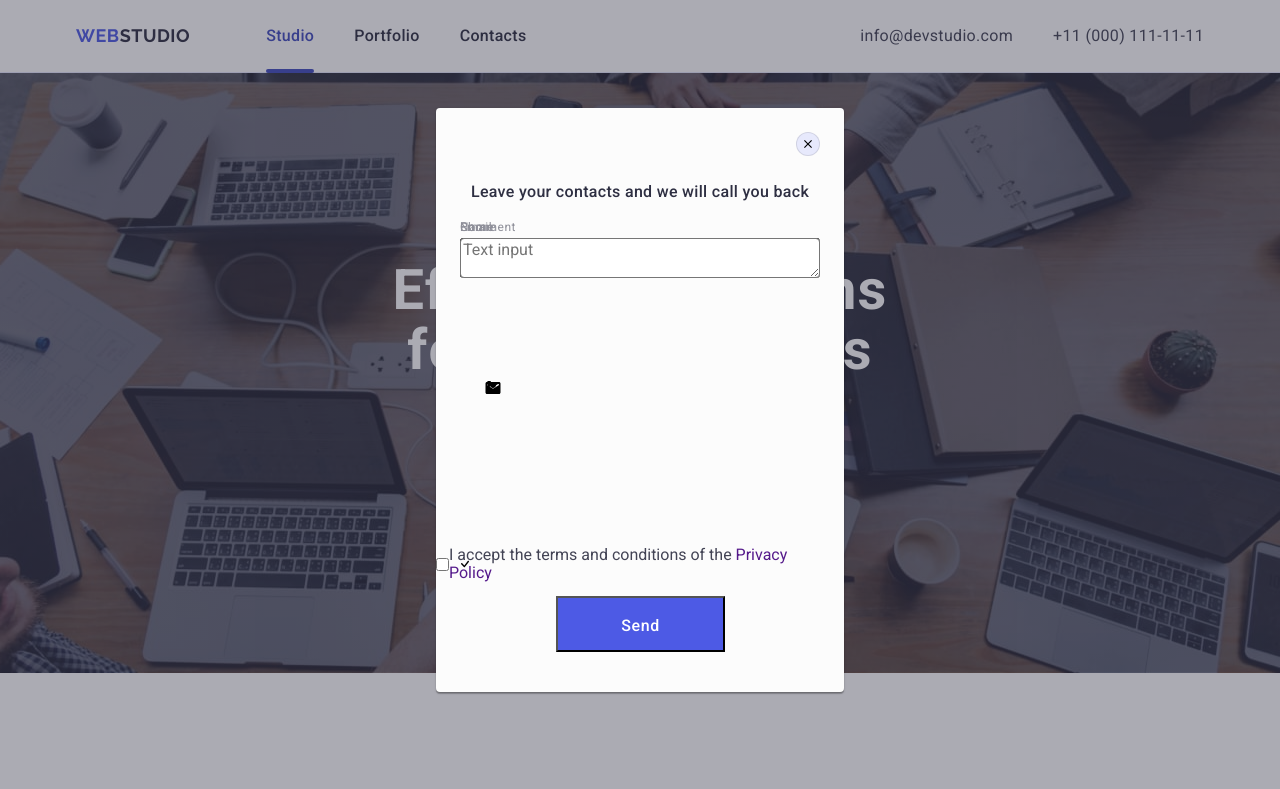
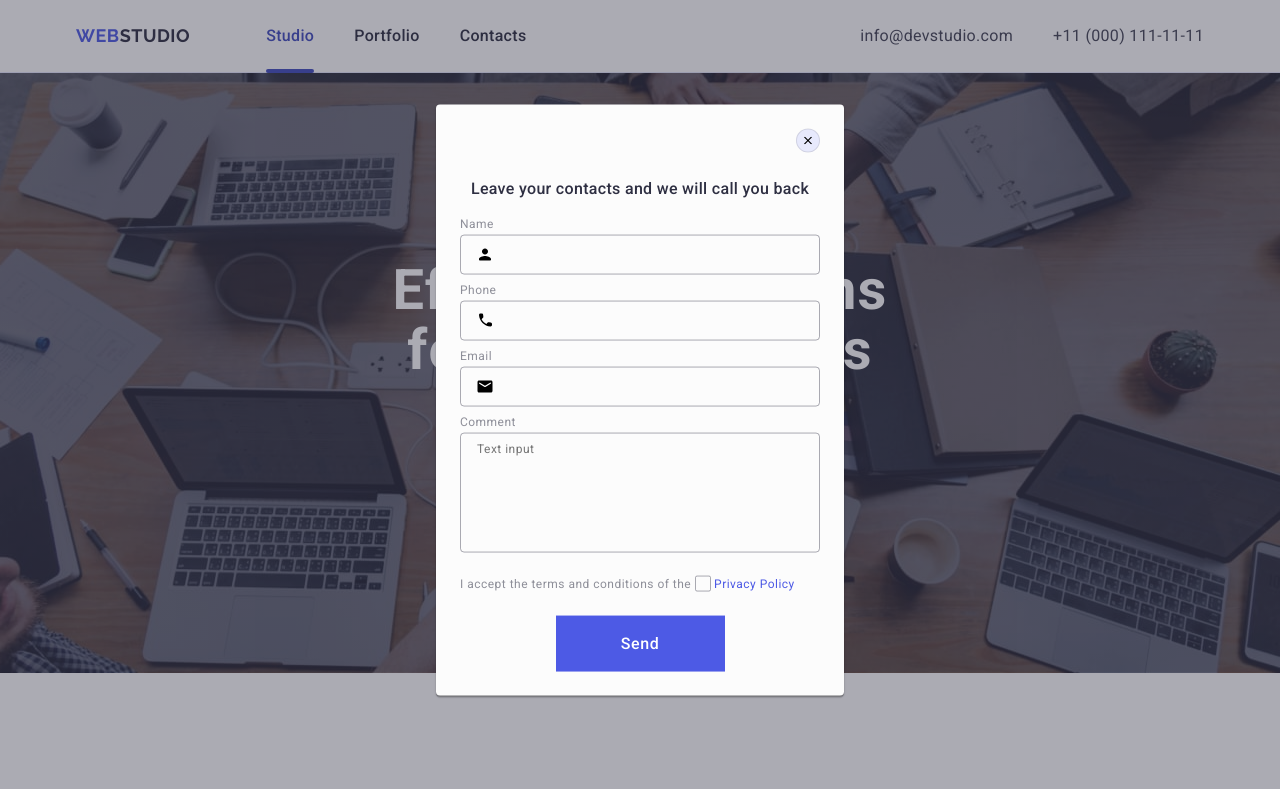
Before and after one commit to Anastasiia-Posliednicheko/goit-markup-hw-05, a plain HTML site: page index.html in a window 1280 px wide. Shown: the top 789 px of the page. Drawn offline with nearby package versions, Linux system fonts and the light colour scheme; a web font is replaced by a local one.

Commit message:
add index file

```diff
--- a/css/styles.css
+++ b/css/styles.css
@@ -556,6 +556,7 @@ p {
 }
 
 .text-input{
+    margin-bottom: 16px;
     margin-left: 80px;
     font-weight: 500;
     font-size: 16px;
@@ -568,6 +569,12 @@ p {
 
 
 .email-input{
+    color: #ffffff;
+    padding-left: 16px;
+    letter-spacing: 0.04em;
+    line-height: 2;
+    font-size: 12px;
+    background-color: transparent;
     display:flex;
     border: 1px solid #fff;
     background: #2e2f42;
@@ -576,8 +583,11 @@ p {
     height: 40px;
     box-shadow: 0px 4px 4px 0px rgba(0, 0, 0, 0.15);
 }
+.email-input::placeholder{
+    color: #ffffff;
+}
 .btn-input{
-
+    border: none;
     background-color: #4d5ae5;
     color: #fff;
     line-height: 1.5;
@@ -588,7 +598,7 @@ p {
     cursor: pointer;
     border-radius: 4px;
     padding: 8px 24px;
-    width: 165px;
+    min-width: 165px;
     height: 40px;
     display: flex;
     align-items: center;
@@ -605,6 +615,7 @@ p {
 }
 
 .subscribe-icon{
+    margin-left: 16px;
     fill: #fff;
 }
 
@@ -633,11 +644,7 @@ ul {
     width: 100%;
     height: 100%;
     background-color:rgba(46, 47, 66, 0.4);
-
-
     opacity: 0;
-    visibility: hidden;
-    pointer-events: auto;
     transition: opacity 250ms cubic-bezier(0.4, 0, 0.2, 1),
                 visibility 250ms cubic-bezier(0.4, 0, 0.2, 1);
 }
@@ -650,6 +657,7 @@ ul {
 
 }
 .modal{
+    padding: 72px 24px 24px 24px;
     gap: 8px;
     position: absolute;
     top: 50%;
@@ -680,118 +688,158 @@ ul {
     width: 24px;
     height: 24px;
     border: 1px solid rgba(0, 0, 0, 0.1);
-    border-radius: 100%;
+    border-radius: 50%;
     background-color: #e7e9fc;
-    transition:  250ms cubic-bezier(0.4, 0, 0.2, 1);
-    transition-property: border-color, background-color;
+    transition: background-color 250ms cubic-bezier(0.4, 0, 0.2, 1), border 250ms cubic-bezier(0.4, 0, 0.2, 1);
 
 }
 
-.btn-modal-icon{
-    stroke: rgba(0, 0, 0, 0.1);
-    transition: 250ms cubic-bezier(0.4, 0, 0.2, 1);
-    transition-property: stroke;
-}
 
 .btn-modal:hover,
 .btn-modal:focus{
     background-color: #404BBF;
+    border: none;
 }
 
-.btn-modal:hover .btn-modal-icon,
-.btn-modal:focus .btn-modal-icon{
-    stroke:#fff;
+.btn-model-icon{
+    transition: fill 250ms cubic-bezier(0.4, 0, 0.2, 1);
 }
 
+.btn-model-icon:hover,
+.btn-model-icon:focus {
+    fill: #ffffff;
+}
+
+
 .text-modal{
-    margin-top: 72px;
+    margin-bottom: 16px;
     font-weight: 500;
     font-size: 16px;
     line-height: 1.5;
     letter-spacing: 0.02em;
     text-align: center;
     color: #2e2f42;
-    font-family: "Roboto", sans-serif;
 
  }
 
 .form-field{
-    margin-left: 24px;
-    margin-top: 16px;
-    position: relative;
-    width: 360px;
-    height: 336px;
-    display: flex;
-    flex-direction: column;
-    justify-content: flex-start;
-    align-items: flex-start;
-     padding: 0px;
+    margin-bottom: 8px;
 }
 
 
 .form-input{
+    transition: border-color 250ms cubic-bezier(0.4, 0, 0.2, 1);
+    outline: transparent;
+    padding-left: 38px;
+    background-color: transparent;
+    border: 1px solid rgba(46, 47, 66, 0.4);
     border-radius: 4px;
-    left: 0;
-    top: 18px;
+    width: 100%;
+    height: 40px;
+}
+.form-input:focus{
+    border-color: #4D5AE5;
+}
+.input-wrapper{
+    position: relative;
+}
+
+
+.form-label{
+    display: block;
+    margin-bottom: 4px;
+    font-size: 12px;
+    line-height: 1.17;
+    letter-spacing: 0.04em;
+    color: #8e8f99;
+}
+
+.form-icon{
+    transition: fill 250ms cubic-bezier(0.4, 0, 0.2, 1);
+    top: 50%;
+    left: 16px;
+    transform:translateY(-50%);
     position: absolute;
-    width: 360px;
-    height: 40px;
+
+}
+.form-icon:focus {
+    fill: #4D5AE5;
+}
+.form-comment{
+    margin-bottom: 16px;
+}
+.input-comment{
+    width: 100%;
+    height: 120px;
+    font-size: 12px;
+    line-height: 1.17;
+    letter-spacing: 0.04em;
+    color: rgba(46, 47, 66, 0.4);
+    border: 1px solid rgba(46, 47, 66, 0.4);
+    border-radius: 4px;
+    background-color: transparent;
+    padding: 8px 16px;
+    outline: transparent;
+    resize: none;
+    transition: border-color 250ms cubic-bezier(0.4, 0, 0.2, 1);
+
+}
+.input-comment:focus{
+    border-color: #4D5AE5;
 }
 
 
 
 
-.form-label{
-    position: absolute;
-    height: 14px;
-    left: 0;
-    font-weight: 400;
-    font-size: 12px;
-    line-height: 1.16667;
-    letter-spacing: 0.04em;
-    color: #8e8f99;
+
+.form-field-checkbox{
+    margin-bottom: 24px;
 }
 
-.form-icon{
-    position:absolute;
-    top: 50%;
-    left: 24px;
-    transform: translateY(-50%);
+
+.text-checkbox{
+    font-size: 12px;
+    line-height: 1.17;
+    letter-spacing: 0.04em;
+    color:#8e8f99;
+
+
 }
-.form-field-checkbox{
-    position: relative;
-    width: 360px;
+.form-field-checkbox-icon{
+    width: 16px;
     height: 16px;
-    display: flex;
-        flex-direction: row;
-        justify-content: flex-start;
-        align-items: center;
-        gap: 8;
-        padding: 0px;
+    border: 1px solid rgba(46, 47, 66, 0.4);
+    border-radius: 2px;
+    transition: background-color 250ms cubic-bezier(0.4, 0, 0.2, 1), border 250ms cubic-bezier(0.4, 0, 0.2, 1), fill 250ms cubic-bezier(0.4, 0, 0.2, 1);
+    display: inline-flex;
+    align-items: center;
+    justify-content: center;
+    fill: transparent;
 }
+.checkbox-link{
+    color:#4d5ae5;
+}
+
+
+
 .btn-modal-submit{
+    margin: auto;
+    display: block;
+    min-width: 169px;
+    height: 56px;
     font-family: "Roboto", sans-serif;
-        cursor: pointer;
-        margin: 24px 120px;
-        display: flex;
-        align-items: flex-start;
-        flex-direction: row;
-        padding: 16px 32px 16px 32px;
-        position: relative;
-        width: 169px;
-        height: 56px;
-        background-color: #4d5ae5;
-        font-weight: 500;
-        font-size: 16px;
-        line-height: 1.5;
-        letter-spacing: 0.04em;
-        text-align: center;
-        color: #fff;
-        justify-content: center;
-        transition: background-color 250ms cubic-bezier(0.4, 0, 0.2, 1);
+    font-size: 16px;
+    font-weight: 500;
+    line-height: 1.5;
+    letter-spacing: 0.04em;
+    color: #ffffff;
+    cursor: pointer;
+    background-color: #4D5AE5;
+    border: none;
+    transition: background-color 250ms cubic-bezier(0.4, 0, 0.2, 1);
+
 }
 .btn-modal-submit:hover,
 .btn-modal-submit:focus{
-
         background-color:#404BBF;
 }
--- a/index.html
+++ b/index.html
@@ -549,8 +549,12 @@
           <p class="text-input">Subscribe</p>
           <form class="form-email">
             <label class="label-email">
-              E-mail
-              <input class="email-input" type="email" name="email" />
+              <input
+                class="email-input"
+                type="email"
+                name="email"
+                placeholder="E-mail"
+              />
             </label>
             <button class="btn-input" type="submit">
               Subscribe
@@ -565,26 +569,27 @@
     <div class="backdrop is-open">
       <div class="modal">
         <button class="btn-modal" type="button">
-          <svg width="8" height="8">
+          <svg class="btn-model-icon" width="8" height="8">
             <use href="./images/icons.svg#icon-close"></use>
           </svg>
         </button>
         <p class="text-modal">Leave your contacts and we will call you back</p>
         <form>
           <div class="form-field">
-            <label class="form-label" for="input-name">Name</label>
+            <label class="form-label" for="user-name">Name</label>
             <div class="input-wrapper">
               <input
                 class="form-input"
-                name="input-name"
-                id="input-name"
+                name="user-name"
+                id="user-name"
                 type="text"
               />
               <svg class="form-icon" width="18" height="24">
                 <use href="./images/icons.svg#icon-person"></use>
               </svg>
             </div>
-
+          </div>
+          <div class="form-field">
             <label class="form-label" for="input-phone">Phone</label>
             <div class="input-wrapper">
               <input
@@ -597,7 +602,8 @@
                 <use href="./images/icons.svg#icon-phone"></use>
               </svg>
             </div>
-
+          </div>
+          <div class="form-field">
             <label class="form-label" for="input-email">Email</label>
             <div class="input-wrapper">
               <input
@@ -610,16 +616,15 @@
                 <use href="./images/icons.svg#icon-email"></use>
               </svg>
             </div>
-
-            <label class="form-label">Comment</label>
-            <div class="input-wrapper">
+          </div>
+          <div class="form-comment">
+            <label class="form-label" for=" user-comment">Comment</label>
             <textarea
-                class="form-input"
-                name="comment"
-                rows="7"
+              class="input-comment"
+              id="user-comment"
+              name="user-comment"
               placeholder="Text input"
             ></textarea>
-            </div>
           </div>
 
           <div class="form-field-checkbox">
@@ -627,23 +632,23 @@
               type="checkbox"
               name="user-privacy"
               id="user-privacy"
-              class="input-checkbox-visually-hidden"
+              class="visually-hidden"
               value="true"
               required
             />
-            <label for="user-privacy" claass="text-checkbox">
-              <svg width="10" height="8" class="form-icon">
+            <label class="text-checkbox" for="user-privacy">
+              I accept the terms and conditions of the
+              <span class="form-field-checkbox-icon">
+                <svg width="10" height="8" class="checkbox-icon">
                   <use href="./images/icons.svg#icon-check"></use>
                 </svg>
-              <div>
-                I accept the terms and conditions of the
-                <a href="" target="_blank">Privacy Policy</a>
-              </div>
+              </span>
+              <a class="checkbox-link" href="" target="_blank"
+                >Privacy Policy</a
+              >
             </label>
           </div>
-          <div>
           <button class="btn-modal-submit" type="submit">Send</button>
-          </div>
         </form>
       </div>
     </div>
```
Lines whose indentation alone changed are shown as unchanged.
